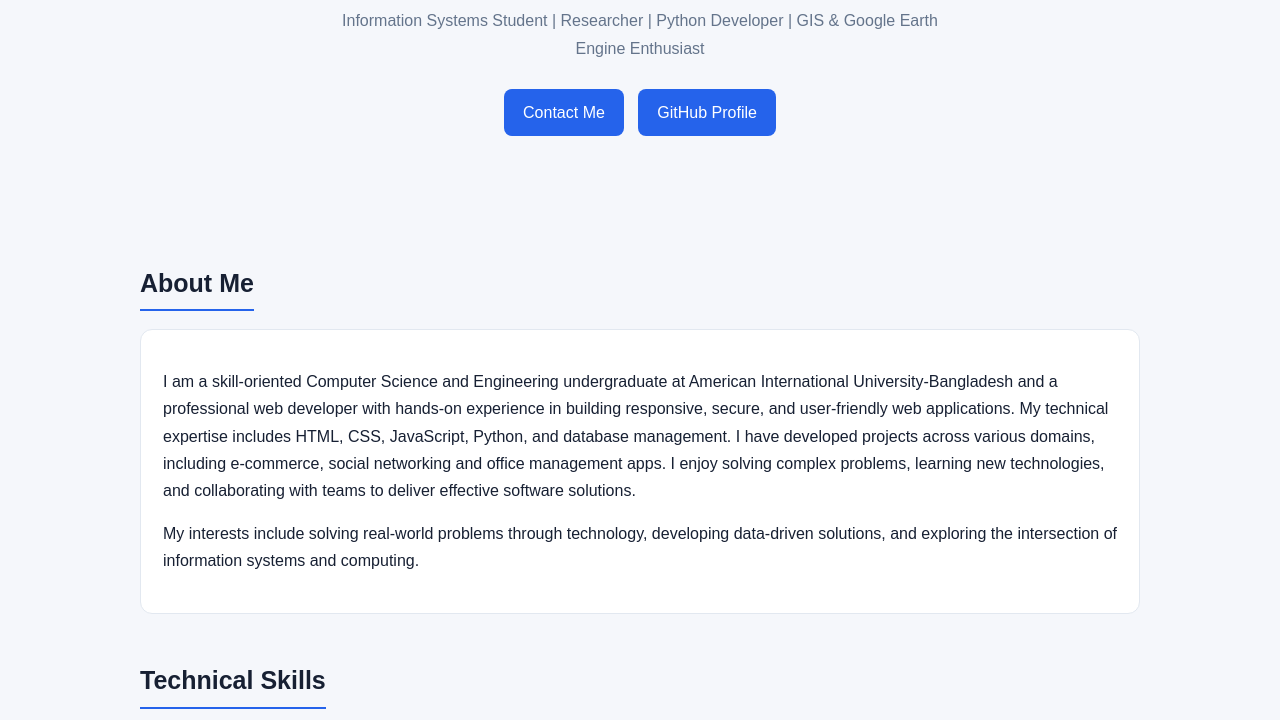
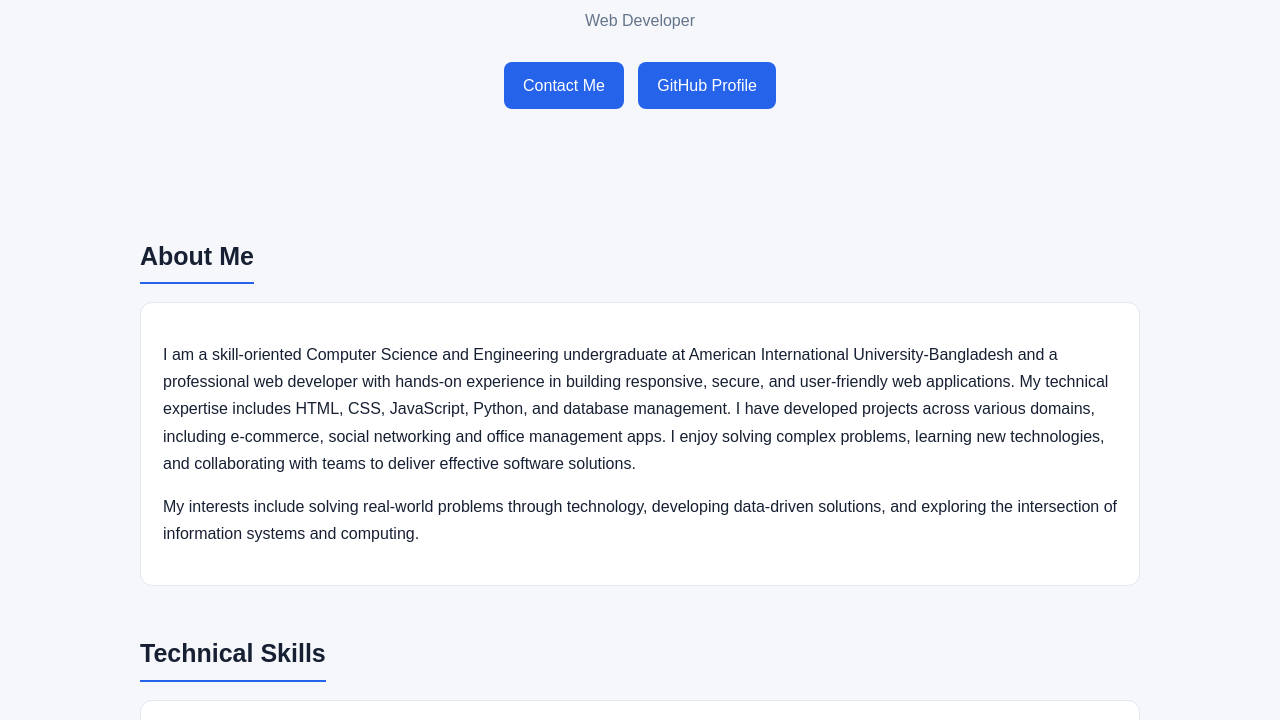
Before and after one commit to Anik404error/portfolio, a plain HTML site: page index.html in a window 1280 px wide. Shown: the part 478-1198 px from the top of the page. Drawn offline with Linux system fonts and the light colour scheme.

Commit message:
Revise profile details in index.html
Updated personal description and academic interests.

```diff
--- a/index.html
+++ b/index.html
@@ -219,8 +219,7 @@ alt="Mujibur Rahman Chowdhury"
 class="profile-photo">
 <h1>Mujibur Rahman Chowdhury</h1>
 <p>
-Information Systems Student | Researcher |
-Python Developer | GIS & Google Earth Engine Enthusiast
+Web Developer
 </p>
 <div class="buttons">
 <a class="btn" href="#contact">Contact Me</a>
@@ -349,7 +348,7 @@ Watch on YouTube
 Undergraduate Student
 </p>
 <p>
-Academic interests: Information Systems,
+Academic interests:Web Technologies, Information Systems,
 Computer Science, Data Science, and GIS.
 </p>
 </div>
```
